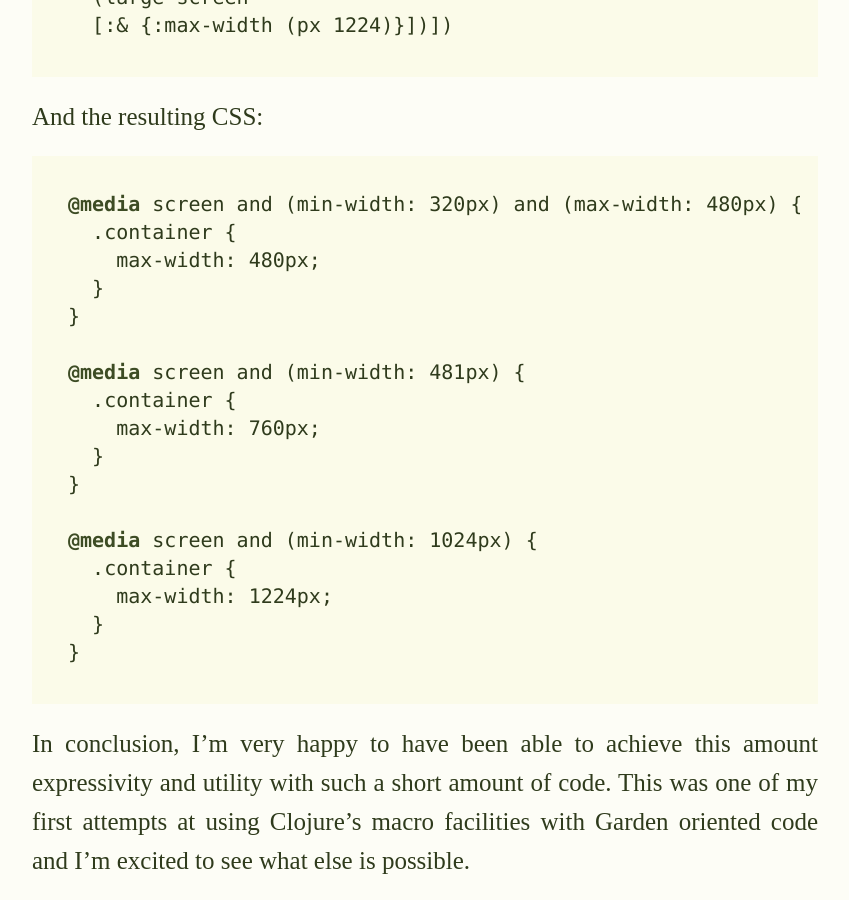
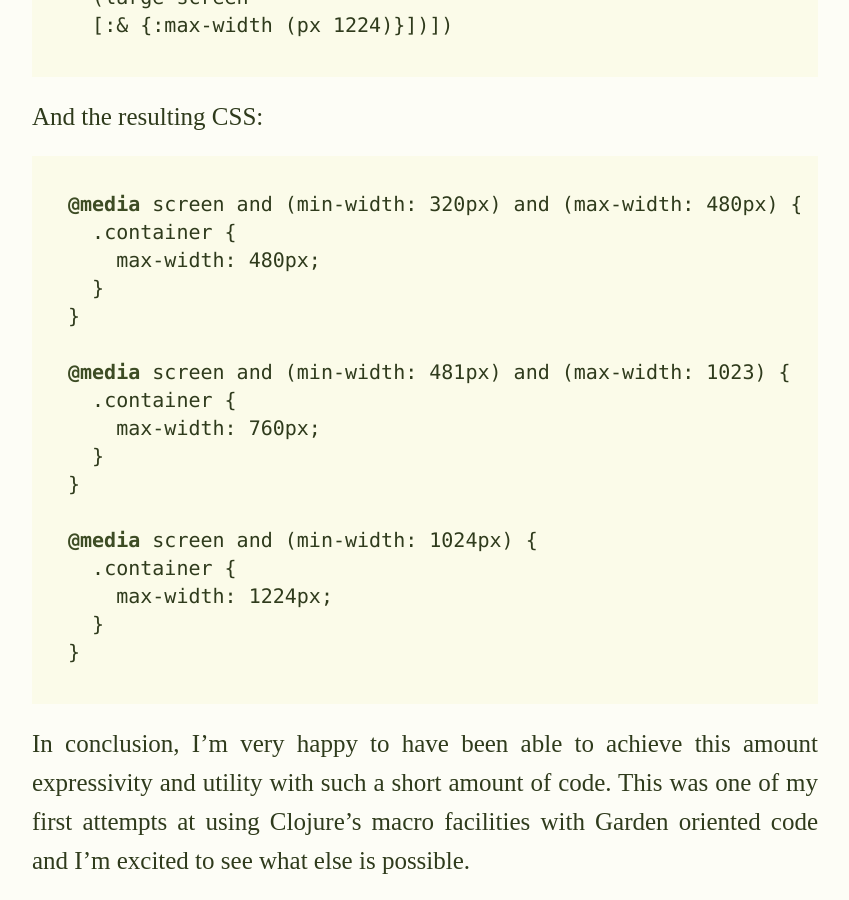
Before and after one commit to noprompt/noprompt.github.io, a Jekyll site: the page built from _posts/2014-02-10-media-query-breakpoints-with-garden.markdown, in a window 1280 px wide and 900 px high, scrolled down 2906 px. Shown: the whole window, without its empty margins (215-1064 px from the left). Built offline with Jekyll 4.4.1, drawn with Linux system fonts in a browser that asks for light colours; some web fonts are replaced; Markdown is read by kramdown in place of the engine named in the settings.

Commit message:
Correction to CSS output example

```diff
--- a/_posts/2014-02-10-media-query-breakpoints-with-garden.markdown
+++ b/_posts/2014-02-10-media-query-breakpoints-with-garden.markdown
@@ -99,7 +99,7 @@ And the resulting CSS:
   }
 }
 
-@media screen and (min-width: 481px) {
+@media screen and (min-width: 481px) and (max-width: 1023) {
   .container {
     max-width: 760px;
   }
```
